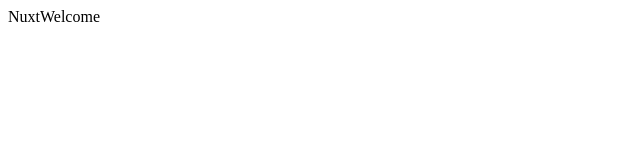
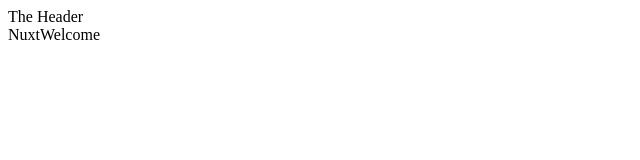
Before and after one commit to hardcommitoneself/test-nuxt3-cf, a Nuxt app: page / in a window 1280 px wide. Shown: the top 160 px of the page, without its empty margins (0-640 px from the left). Built offline with nearby package versions, Linux system fonts and the light colour scheme.

Commit message:
Init middleware and pages

```diff
--- a/app.vue
+++ b/app.vue
@@ -1,5 +1,5 @@
 <template>
-  <div>
+  <NuxtLayout>
     <NuxtPage />
-  </div>
+  </NuxtLayout>
 </template>
--- /dev/null
+++ b/layouts/default.vue
@@ -0,0 +1,6 @@
+<template>
+    <div>
+        The Header
+        <slot />
+    </div>
+</template>
--- /dev/null
+++ b/middlewares/fetch.ts
@@ -0,0 +1,2 @@
+export default defineNuxtRouteMiddleware((to, from) => {
+})
--- a/package.json
+++ b/package.json
@@ -7,6 +7,10 @@
     "preview": "nuxt preview"
   },
   "devDependencies": {
-    "nuxt": "3.0.0-rc.6"
+    "nuxt": "3.0.0-rc.6",
+    "prisma": "^4.1.1"
+  },
+  "dependencies": {
+    "@prisma/client": "^4.1.1"
   }
 }
--- a/pages/[[funnel]]/[page].vue
+++ /dev/null
@@ -1,3 +0,0 @@
-<template>
-    <div>{{ $route.params.funnel }}</div>
-</template>
--- /dev/null
+++ b/pages/[funnel]/[page].vue
@@ -0,0 +1,9 @@
+<script setup>
+    definePageMeta({
+        middleware: ""
+    })
+</script>
+
+<template>
+    <div>{{ $route.params.funnel }}</div>
+</template>
```
Also changed, not shown: 1 other file (tests, documents, lock files or other folders).
